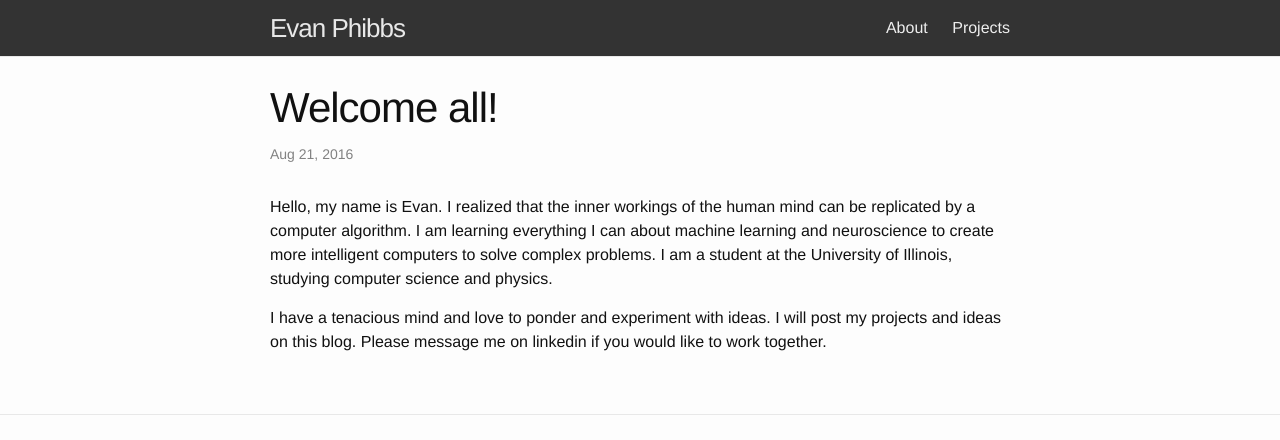
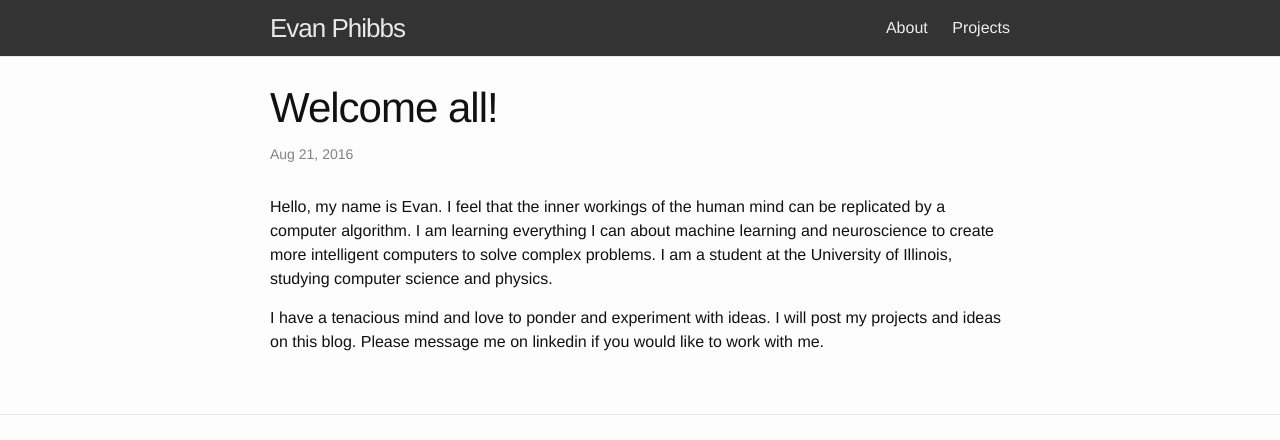
Before and after one commit to Ephibbs/Ephibbs.github.io, a Jekyll site: the page built from _posts/2016-08-20-Welcome-to-my-Blog.markdown, in a window 1280 px wide. Shown: the top 440 px of the page. Built offline with Jekyll 4.4.1, drawn with Linux system fonts in a browser that asks for light colours.

Commit message:
updated first post

```diff
--- a/_posts/2016-08-20-Welcome-to-my-Blog.markdown
+++ b/_posts/2016-08-20-Welcome-to-my-Blog.markdown
@@ -6,6 +6,6 @@ categories: thoughts
 
 ---
 
-Hello, my name is Evan. I realized that the inner workings of the human mind can be replicated by a computer algorithm. I am learning everything I can about machine learning and neuroscience to create more intelligent computers to solve complex problems. I am a student at the University of Illinois, studying computer science and physics.
+Hello, my name is Evan. I feel that the inner workings of the human mind can be replicated by a computer algorithm. I am learning everything I can about machine learning and neuroscience to create more intelligent computers to solve complex problems. I am a student at the University of Illinois, studying computer science and physics.
 
-I have a tenacious mind and love to ponder and experiment with ideas. I will post my projects and ideas on this blog. Please message me on linkedin if you would like to work together.
+I have a tenacious mind and love to ponder and experiment with ideas. I will post my projects and ideas on this blog. Please message me on linkedin if you would like to work with me.
```
